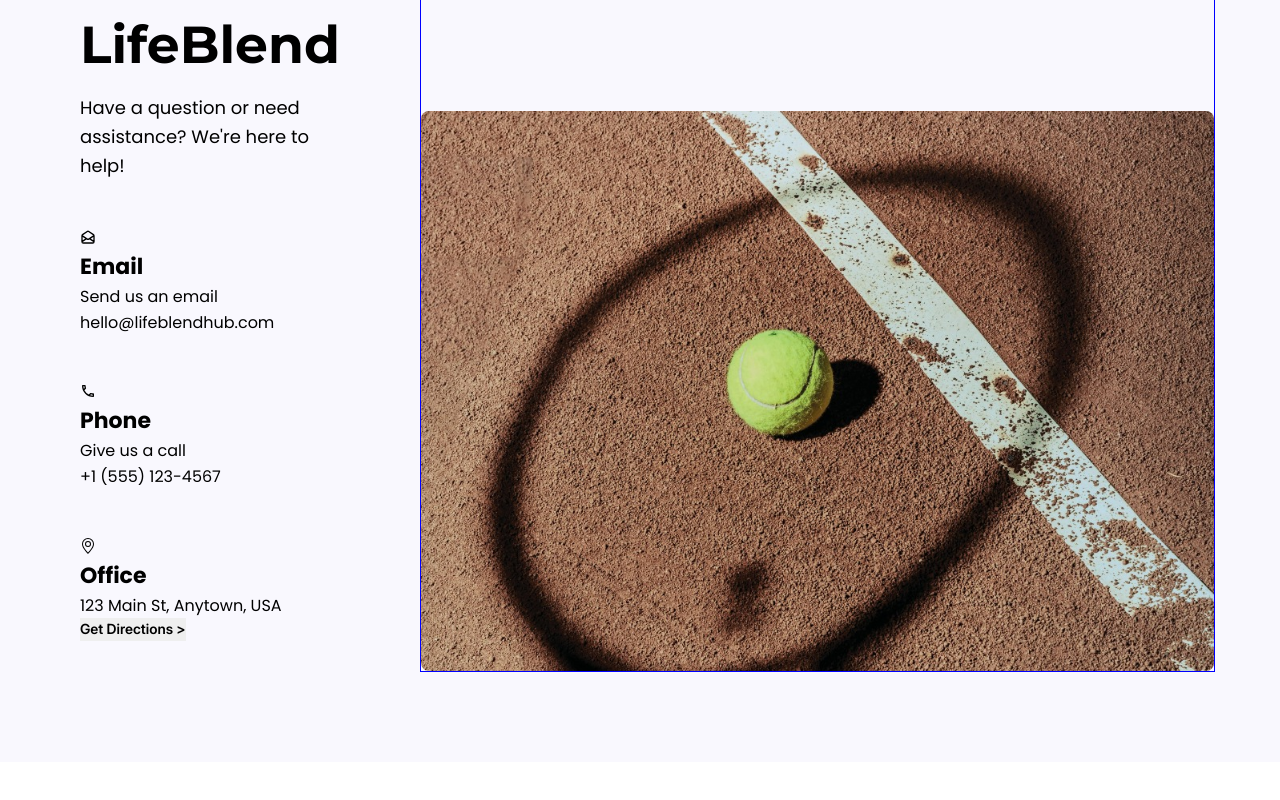
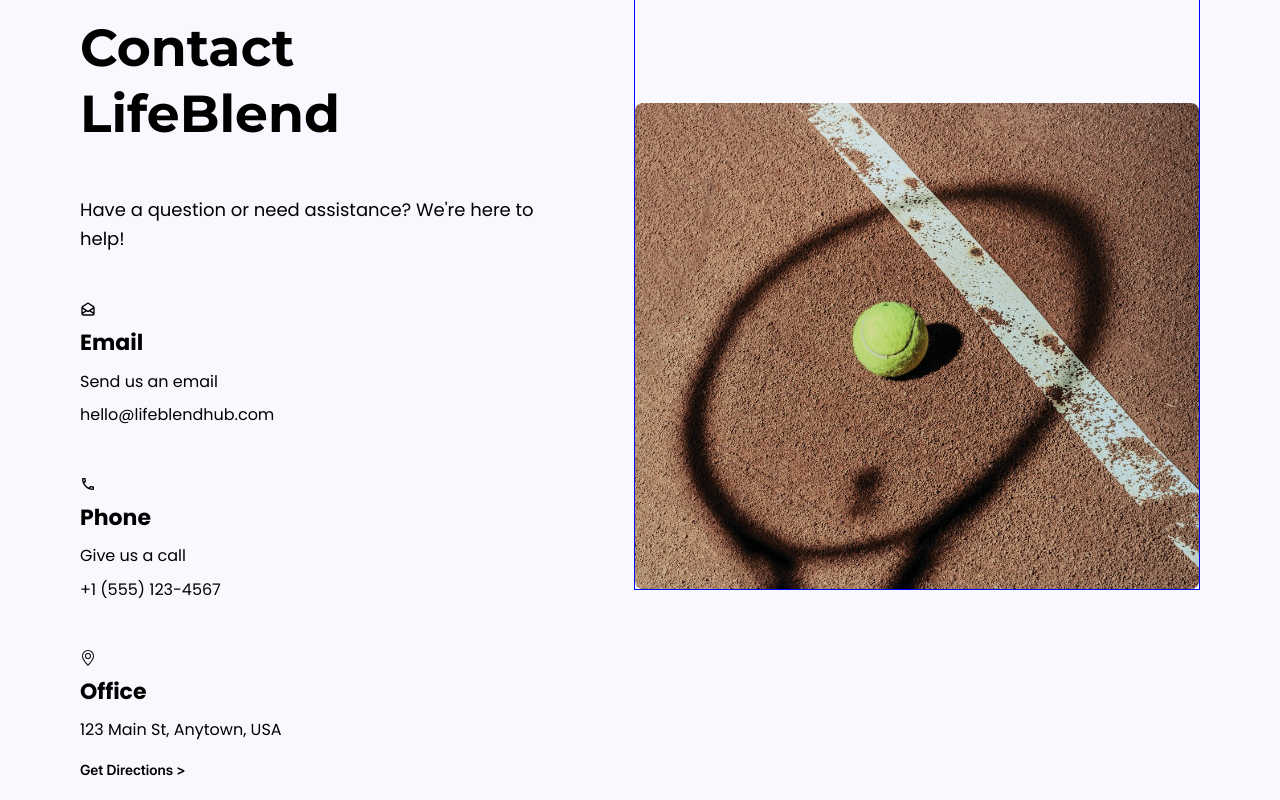
Before and after one commit to HolyGoose17/templateTask, a React (Create React App) app: page / in a window 1280 px wide. Shown: the part 5948-6748 px from the top of the page. Before the commit the page ends 6710 px from the top, so only its background shows below. Built offline with nearby package versions, Linux system fonts and the light colour scheme.

Commit message:
create footer ctructure

```diff
--- a/src/App.css
+++ b/src/App.css
@@ -598,6 +598,7 @@
   border-radius: var(--radius);
 }
 .newsletter {
+  height: 452px;
   padding: 5.625rem 5rem;
   display: flex;
   flex-direction: column;
@@ -668,17 +669,19 @@
   height: 59.375rem;
   padding: 5.625rem 5rem;
   display: flex;
+  justify-content: space-between;
   gap: 5rem;
 }
 .contact__content {
   display: flex;
   flex-direction: column;
+  justify-content: space-between;
   gap: 3rem;
 }
 .contact__head {
   display: flex;
   flex-direction: column;
-  gap: 1rem;
+  gap: 3rem;
 
 }
 .contact_desc {
@@ -700,6 +703,10 @@
   line-height: 160%;
 }
 .contact__card {
+  display: flex;
+  flex-direction: column;
+  align-items: flex-start;
+  gap: 0.5rem;
 }
 .contact_type {
   font-family: var(--font-family-base);
@@ -713,20 +720,37 @@
   font-weight: 400;
   line-height: 160%;
 }
+.contact__office{
+  display: flex;
+  flex-direction: column;
+  align-items: flex-start;
+  gap: 1rem;
+}
+.contact__office_head{
+  display: flex;
+  flex-direction: column;
+  gap: 0.5rem;
+}
+.contact__office_btn{
+}
 .contact_btn {
+  background-color: var(--color-gray);
   font-family: var(--font-family-accent);
   font-size: 0.875rem;
   font-weight: 600;
   line-height: 160%;
+  cursor: pointer;
 }
 .contact__block {
+  width: 37.5rem;
+  height: 40.625rem;
   border: 1px solid blue;
   display: flex;
   align-items: flex-end;
 }
 .contact_img {
-  width: 793px;
-  height: 560px;
+  width: 100%;
+  height: 75%;
   border-radius: var(--radius);
   object-fit: cover;
 }
--- a/src/App.js
+++ b/src/App.js
@@ -8,13 +8,13 @@ function App() {
     <div className='wrapper'>
       <header className='header'>
         <nav className='header__left'>
-          <button className='header__btn'>Discover LifeBlend</button>
-          <button className='header__btn'>Explore</button>
-          <button className='header__btn'>Inspiration</button>
-          <button className='header__btn'>Contact us</button>
+          <button className='header__btn' aria-label="Discover LifeBlend">Discover LifeBlend</button>
+          <button className='header__btn' aria-label="Explore">Explore</button>
+          <button className='header__btn' aria-label="Inspiration">Inspiration</button>
+          <button className='header__btn' aria-label="Contact us">Contact us</button>
         </nav>
         <nav className='header__right'>
-          <button className='header__right_btn btn'>Contact us</button>
+          <button className='header__right_btn btn' aria-label="Contact us">Contact us</button>
         </nav>
       </header>
       <main className='main'>
@@ -29,8 +29,8 @@ function App() {
                 Experience a comprehensive blend of content and resources to enhance and inspire every facet of your lifestyle.
               </p>
               <div className='welcome__actions'>
-                <button className='welcome__btn btn'>Explore</button>
-                <button className='welcome__btn btn'>Sign Up</button>
+                <button className='welcome__btn btn' aria-label="Explore">Explore</button>
+                <button className='welcome__btn btn' aria-label="Sign Up">Sign Up</button>
               </div>
             </div>
           </div>
@@ -67,8 +67,8 @@ function App() {
               </div>
             </div>
             <div className='hero__action'>
-              <button className='hero__btn'>Learn more</button>
-              <button className='hero__btn__arrow'>Sign Up {'>'}</button>
+              <button className='hero__btn' aria-label="Learn more">Learn more</button>
+              <button className='hero__btn__arrow' aria-label="Sign Up">Sign Up {'>'}</button>
             </div>
           </div>
             <div className='hero_img'>
@@ -117,8 +117,8 @@ function App() {
             </div>
           </div>
           <div className='hub_btns'>
-            <button className='btn hub__btn'>Join</button>
-            <button className='hub__btn__arrow'>Learn more {'>'}</button>
+            <button className='btn hub__btn' aria-label="Join">Join</button>
+            <button className='hub__btn__arrow' aria-label="Learn More">Learn more {'>'}</button>
           </div>
         </section>
         <section className='intro'>
@@ -135,10 +135,10 @@ function App() {
               </p>
             </div>
             <div className='intro__btns'>
-              <button className='btn intro__btn'>
+              <button className='btn intro__btn' aria-label="Learn More">
                 Learn more
               </button>
-              <button className='intro__btn_arrow'>
+              <button className='intro__btn_arrow' aria-label="Sign Up">
                 Sign Up<span>{'>'}</span>
               </button>
             </div>
@@ -158,7 +158,7 @@ function App() {
               <p className='benefits__desc'>
                 Engage with our curated content and resources to enhance every aspect of your lifestyle.
               </p>
-              <button className='benefits__btn_arrow'>Explore <span>{'>'}</span></button>
+              <button className='benefits__btn_arrow' aria-label="Explore">Explore <span>{'>'}</span></button>
             </div>
             <div className='benefits__card'>
               <img className='benefits__img' src='img/img5-2.jpg' alt='img5' />
@@ -168,7 +168,7 @@ function App() {
               <p className='benefits__desc'>
                 Access our extensive collection of articles, videos, and guides to enrich your daily life.
               </p>
-              <button className='benefits__btn_arrow'>Discover <span>{'>'}</span></button>
+              <button className='benefits__btn_arrow' aria-label="Discover">Discover <span>{'>'}</span></button>
             </div>
             <div className='benefits__card'>
               <img className='benefits__img' src='img/img5-3.jpg' alt='img5' />
@@ -178,7 +178,7 @@ function App() {
               <p className='benefits__desc'>
                 Find the tools and resources you need to achieve your goals and live your best life.
               </p>
-              <button className='benefits__btn_arrow'>Get Started<span>{'>'}</span></button>
+              <button className='benefits__btn_arrow' aria-label="Get Started">Get Started<span>{'>'}</span></button>
             </div>
           </div>
         </section>
@@ -211,10 +211,10 @@ function App() {
               </div>
             </div>
             <div className='proof__nav'>
-              <button className='proof__btn'>
+              <button className='proof__btn' aria-label="Learn More">
                 Learn more
               </button>
-              <button className='proof__btn__arrow'>
+              <button className='proof__btn__arrow' aria-label="Sign Up">
                 Sign Up
                 <span>{'>'}</span>
               </button>
@@ -230,7 +230,7 @@ function App() {
           <div className='newsletter__form'>
             <div className='newsletter__nav'>
               <input className='newsletter__inp' type='email' placeholder='Enter your email' name='email' />
-              <button className='newsletter__btn'>Sign in</button>
+              <button className='newsletter__btn' aria-label="Sign In">Sign in</button>
             </div>
             <p className='newsletter__details'>By clicking Sign Up, you agree to our Terms and Conditions.</p>
           </div>
@@ -254,11 +254,15 @@ function App() {
               <p class='contact_text'>Give us a call</p>
               <p class='contact_text'>+1 (555) 123-4567</p>
             </div>
-            <div class='contact__card'>
-              <BsGeoAlt aria-label="Office" />
-              <h3 class='contact_type'>Office</h3>
-              <p class='contact_text'>123 Main St, Anytown, USA</p>
-              <button class='contact_btn'>Get Directions <span>{'>'}</span></button>
+            <div class='contact__office'>
+              <div className="contact__office_head">
+                <BsGeoAlt aria-label="Office" />
+                <h3 class='contact_type'>Office</h3>
+                <p class='contact_text'>123 Main St, Anytown, USA</p>
+              </div>
+              <div className="contact__office_btn">
+                <button class='contact_btn' aria-label="Get Directions">Get Directions <span>{'>'}</span></button>
+              </div>
             </div>
           </div>
           <div class='contact__block'>
@@ -266,7 +270,51 @@ function App() {
           </div>
         </section>
       </main>
-    <footer></footer>
+    <footer class='footer'>
+      <div>
+        <div></div>
+        <div></div>
+      </div>
+      <div>
+        <div>
+          <h3></h3>
+          <div>
+            <p></p>
+            <p></p>
+            <p></p>
+            <p></p>
+            <p></p>
+          </div>
+        </div>
+        <div>
+          <h3></h3>
+          <div>
+            <p></p>
+            <p></p>
+            <p></p>
+            <p></p>
+            <p></p>
+          </div>
+        </div>
+        <div>
+          <h3></h3>
+          <div>
+            <div>
+              <p></p>
+            </div>
+            <div>
+              <p></p>
+            </div>
+            <div>
+              <p></p>
+            </div>
+            <div>
+              <p></p>
+            </div>
+          </div>
+        </div>
+      </div>
+    </footer>
     </div>
   );
 }
```
